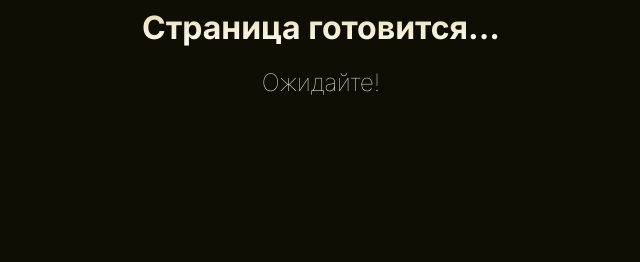
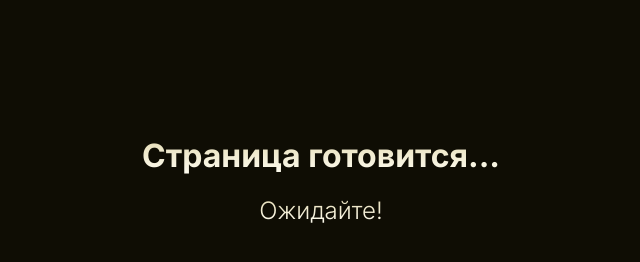
Before and after one commit to negremlin/negremlin.github.io, a plain HTML site: page index.html in a window 1280 px wide. Shown: the whole page, without its empty margins (319-959 px from the left). Drawn offline with Linux system fonts and the light colour scheme.

Commit message:
Update index.html

```diff
--- a/index.html
+++ b/index.html
@@ -22,7 +22,7 @@
       }
 
       .__ipstx02 {
-        font-weight: 100;
+        font-weight: 300;
       }
 
       .__ipstx04 {
@@ -32,13 +32,13 @@
       }
 
       .__ipstx05 {
-        margin-top: 10%;
+        padding-top: 10%;
       }
     </style>
 
   </head>
 
-  <body class="_ipstx05">
+  <body class="__ipstx05">
 
     <h1 class="__ipstx01 __ipstx03 __ipstx04">Страница готовится...</h1>
     <h2 class="__ipstx02 __ipstx03 __ipstx04">Ожидайте!</h2>
```
